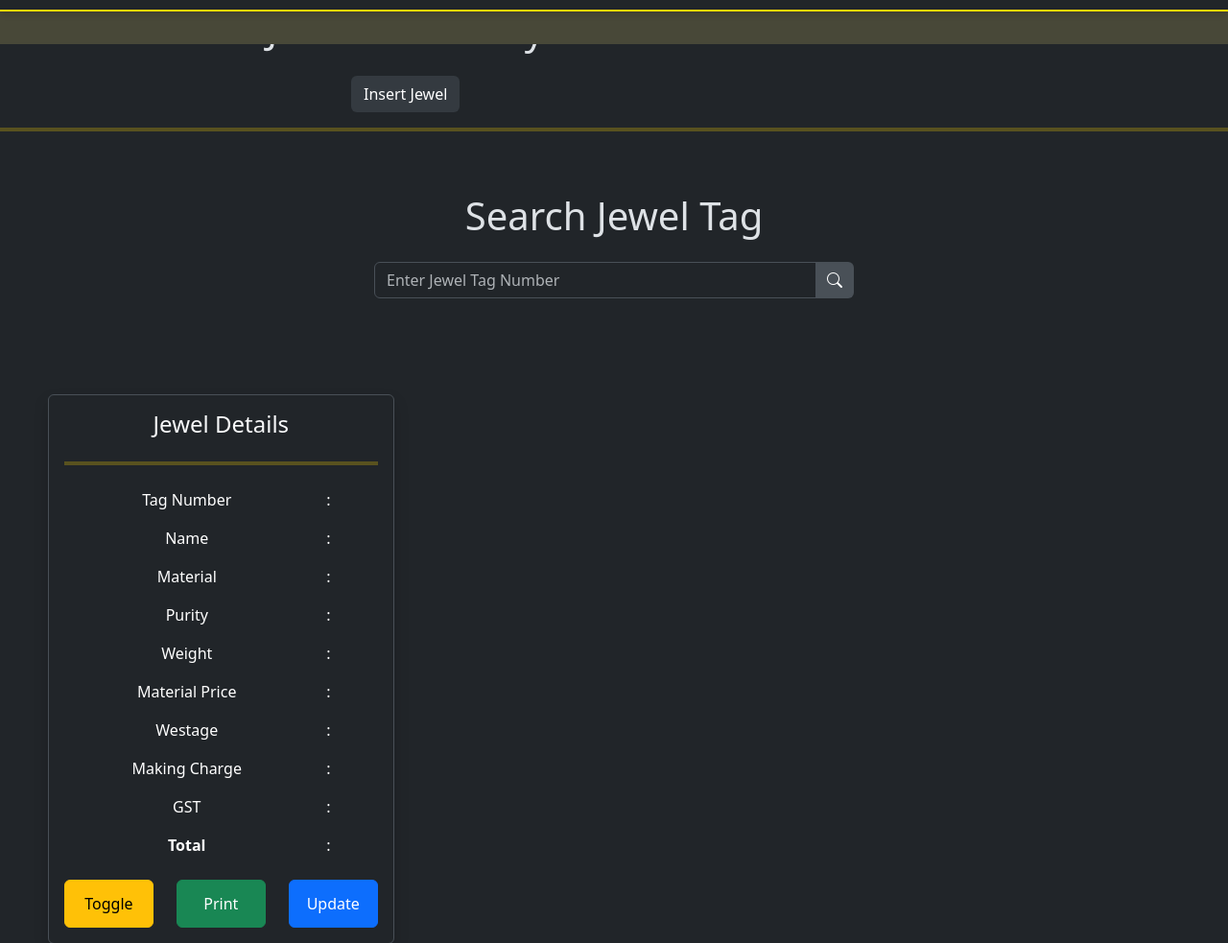
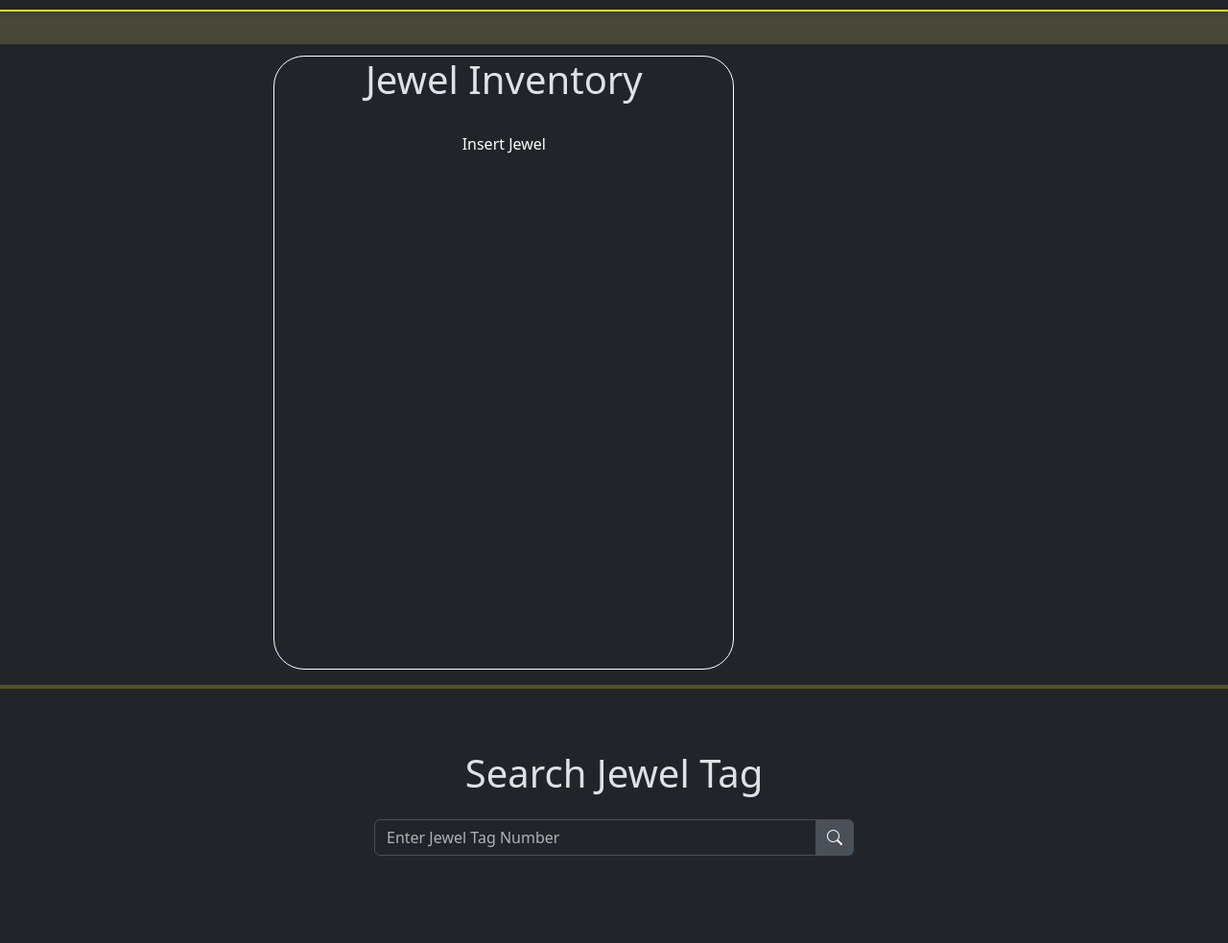
Before and after one commit to Aravind8967/Juvill, a Flask app: page /test in a window 1280 px wide. Shown: the part 71-1054 px from the top of the page at 96% size. Run offline with Flask 3, Linux system fonts and the light colour scheme; the visitor is signed in with stand-in values (Sample User, id 1); some libraries are stand-ins or nearby versions.

Commit message:
version 1.7.0 insert section added working fine need to work on juwel search secion

```diff
--- a/static/index_main.js
+++ b/static/index_main.js
@@ -5,7 +5,7 @@
 const price_table_section = document.getElementById("price_table_section");
 const all_inventory_btn = document.getElementById("all_inventory_btn");
 const all_inventory_section = document.getElementById("all_inventory_section")
-const insertButton = document.getElementById("insertJewelButton");
+const insertButton = document.getElementById("insert_btn_section");
 const formBlock = document.getElementById("formBlock");
 let toggleDetailsFlag = true;
 const base_url = 'http://127.0.0.1/'
@@ -134,12 +134,14 @@
 insertButton.addEventListener("click", function (e) {
     e.stopPropagation(); // Prevent click from propagating to the document
     formBlock.style.display = (formBlock.style.display === "none" || formBlock.style.display === "") ? "block" : "none";
+    insertButton.style.display = "none";
 });
 
 // Hide the form when clicking outside of it
 document.addEventListener("click", function (e) {
     if (!formBlock.contains(e.target) && e.target !== insertButton) {
         formBlock.style.display = "none";
+        insertButton.style.display = "block";
     }
 });
 
--- a/static/style_main.css
+++ b/static/style_main.css
@@ -157,11 +157,13 @@
 
 /* Card Flipping */
 #all_inventory_section .card.gold .card-front {
-    background: #ffd700; /* Gold color */
+    background: #ffd700;
+    /* Gold color */
 }
 
 #all_inventory_section .card.silver .card-front {
-    background: #c0c0c0; /* Silver color */
+    background: #c0c0c0;
+    /* Silver color */
 }
 
 #all_inventory_section .card:hover .edit-btn,
@@ -256,11 +258,13 @@
 /* ===================== Testing card section ========================= */
 
 #all_inventory_section .j-card.gold .j-card-front {
-    background: #ffd700; /* Gold color */
+    background: #ffd700;
+    /* Gold color */
 }
 
 #all_inventory_section .j-card.silver .j-card-front {
-    background: #c0c0c0; /* Silver color */
+    background: #c0c0c0;
+    /* Silver color */
 }
 
 #all_inventory_section .j-card:hover .edit-btn,
@@ -374,10 +378,13 @@
 
 /* ======================== last flip of card ==================== */
 #all_inventory_section .j-card {
-    perspective: 1000px; /* Enables 3D effect */
+    perspective: 1000px;
+    /* Enables 3D effect */
     position: relative;
-    width: 250px; /* Adjust as needed */
-    height: 350px; /* Adjust as needed */
+    width: 250px;
+    /* Adjust as needed */
+    height: 350px;
+    /* Adjust as needed */
     margin: 15px;
 }
 
@@ -386,11 +393,13 @@
     width: 100%;
     height: 100%;
     transform-style: preserve-3d;
-    transition: transform 0.6s; /* Smooth flip animation */
+    transition: transform 0.6s;
+    /* Smooth flip animation */
 }
 
 #all_inventory_section .j-card-inner.flipped {
-    transform: rotateY(180deg); /* Flip card */
+    transform: rotateY(180deg);
+    /* Flip card */
 }
 
 #all_inventory_section .j-card-front,
@@ -405,18 +414,21 @@
 
 #all_inventory_section .j-card-front {
     border: 1px solid white;
-    background-color: transparent; /* Front background color */
+    background-color: transparent;
+    /* Front background color */
     z-index: 2;
 }
 
 #all_inventory_section .j-card-back {
-    transform: rotateY(180deg); /* Flip back by default */
+    transform: rotateY(180deg);
+    /* Flip back by default */
     display: flex;
     justify-content: center;
     align-items: center;
     border: 1px solid white;
     padding: 20px;
-    background-color: transparent; /* Back background color */
+    background-color: transparent;
+    /* Back background color */
 }
 
 /* ==================================================================== */
@@ -481,7 +493,46 @@
 /* ====================== Jewelery insert section ======================= */
 
 #inventory_section {
-    margin-top: 1%;
+    margin-top: 4rem;
+    margin-left: 5rem;
+    width: 30rem;
+    height: 40rem;
+    border: 1px solid white;
+    border-radius: 2rem;
+    overflow-y: auto;
+    scrollbar-width: thin;
+    scrollbar-color: rgba(255, 255, 255, 0.2) transparent;
+}
+
+#inventory_section::-webkit-scrollbar {
+    width: 5px;
+}
+
+#inventory_section::-webkit-scrollbar-track {
+    background: transparent;
+}
+
+#inventory_section::-webkit-scrollbar-thumb {
+    background-color: rgba(255, 255, 255, 0.2);
+    border-radius: 3px;
+}
+
+#insertJewelButton {
+    background-color: transparent;
+}
+
+#insertJewelButton .material-symbols-outlined {
+    font-size: 8rem;
+}
+
+#insert_btn_section {
+    margin-top: 12rem;
+}
+
+#inventory_section #insert_text {
+    font-size: 2rem;
+    font-weight: bold;
+    color: white;
 }
 
 .btn-custom {
--- a/templates/base.html
+++ b/templates/base.html
@@ -8,6 +8,7 @@
     <link href="https://cdn.jsdelivr.net/npm/bootstrap@5.3.3/dist/css/bootstrap.min.css" rel="stylesheet">
     <script src="https://cdn.jsdelivr.net/npm/bootstrap@5.3.3/dist/js/bootstrap.bundle.min.js"></script>
     <link href="https://cdn.jsdelivr.net/npm/bootstrap@5.3.0-alpha3/dist/css/bootstrap.min.css" rel="stylesheet">
+    <link rel="stylesheet" href="https://fonts.googleapis.com/css2?family=Material+Symbols+Outlined:opsz,wght,FILL,GRAD@24,400,0,0&icon_names=add_circle" />
     <link rel="stylesheet" href="{{url_for('static', filename='style_main.css')}}">
 </head>
 <body>
```
Also changed, not shown: templates/home.html (+74 -3 lines).
